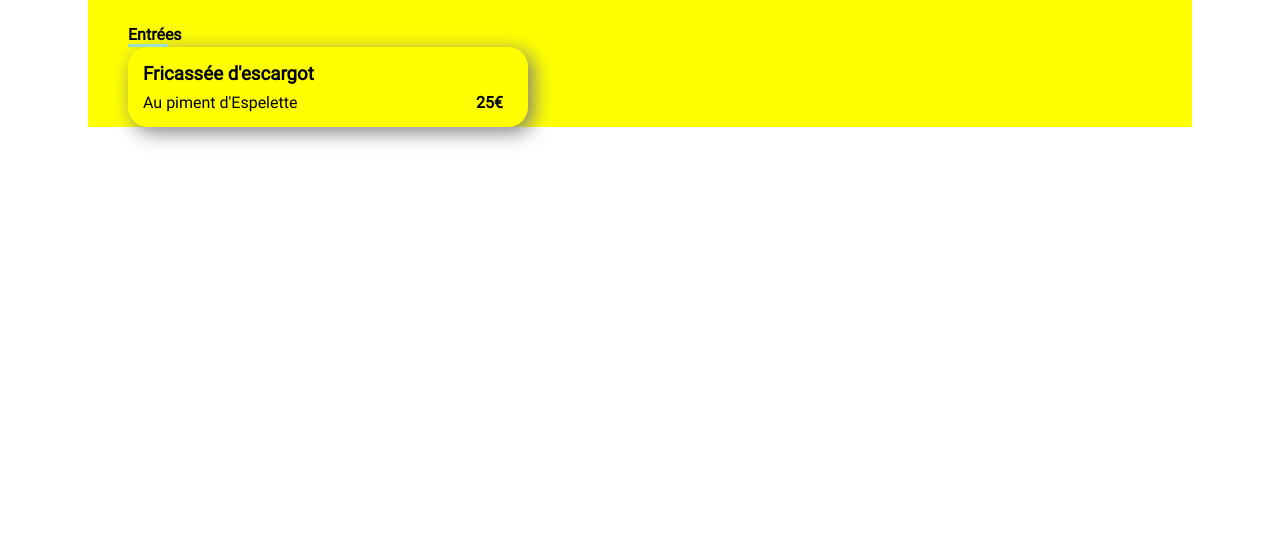
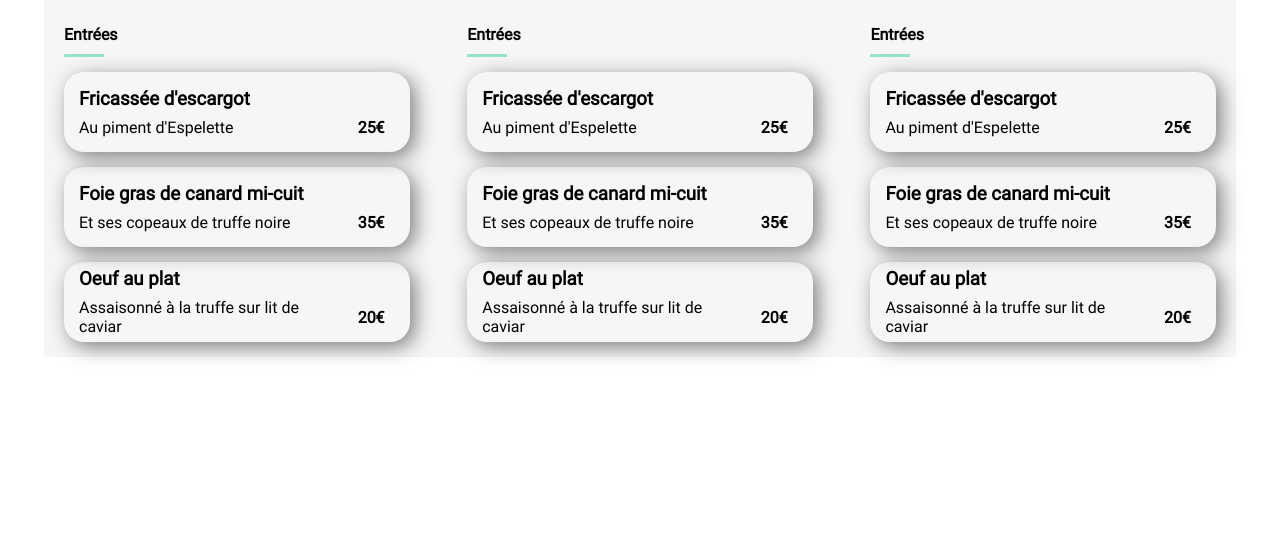
Before and after one commit to Salim-camara/CamaraMohamedSalim_3_24062021, a website: page gout.html in a window 1280 px wide. Shown: the part 711-1268 px from the top of the page. Drawn offline with Linux system fonts and the light colour scheme.

Commit message:
Avancement des cartes

```diff
--- a/gout.html
+++ b/gout.html
@@ -33,17 +33,15 @@
             </div>
 
             <div class="content__cards">
-
                 <!-- Entrées -->
                 <div class="entrees">
-
                     <div class="categorie">
                         <h4 class="categorie--h3">Entrées</h4>
                         <span class="categorie--span"></span>
                     </div>
 
                     <div class="entrees__cards">
-
+                        <!-- Escargot -->
                         <div class="cards">
                             <div class="cards__left">
                                 <h3 class="cards__left--h3">Fricassée d'escargot</h3>
@@ -53,11 +51,110 @@
                                 <p class="cards__right--p">25€</p>
                             </div>
                         </div>
+                        <!-- Foie gras -->
+                        <div class="cards">
+                            <div class="cards__left">
+                                <h3 class="cards__left--h3">Foie gras de canard mi-cuit</h3>
+                                <p class="cards__left--p">Et ses copeaux de truffe noire</p>
+                            </div>
+                            <div class="cards__right">
+                                <p class="cards__right--p">35€</p>
+                            </div>
+                        </div>
+                        <!-- Oeuf -->
+                        <div class="cards">
+                            <div class="cards__left">
+                                <h3 class="cards__left--h3">Oeuf au plat</h3>
+                                <p class="cards__left--p">Assaisonné à la truffe sur lit de caviar</p>
+                            </div>
+                            <div class="cards__right">
+                                <p class="cards__right--p">20€</p>
+                            </div>
+                        </div>
+                    </div>
+                </div>
+
+                <!-- Plats -->
+                <div class="entrees">
+                    <div class="categorie">
+                        <h4 class="categorie--h3">Entrées</h4>
+                        <span class="categorie--span"></span>
                     </div>
 
+                    <div class="entrees__cards">
+                        <!-- Escargot -->
+                        <div class="cards">
+                            <div class="cards__left">
+                                <h3 class="cards__left--h3">Fricassée d'escargot</h3>
+                                <p class="cards__left--p">Au piment d'Espelette</p>
+                            </div>
+                            <div class="cards__right">
+                                <p class="cards__right--p">25€</p>
+                            </div>
+                        </div>
+                        <!-- Foie gras -->
+                        <div class="cards">
+                            <div class="cards__left">
+                                <h3 class="cards__left--h3">Foie gras de canard mi-cuit</h3>
+                                <p class="cards__left--p">Et ses copeaux de truffe noire</p>
+                            </div>
+                            <div class="cards__right">
+                                <p class="cards__right--p">35€</p>
+                            </div>
+                        </div>
+                        <!-- Oeuf -->
+                        <div class="cards">
+                            <div class="cards__left">
+                                <h3 class="cards__left--h3">Oeuf au plat</h3>
+                                <p class="cards__left--p">Assaisonné à la truffe sur lit de caviar</p>
+                            </div>
+                            <div class="cards__right">
+                                <p class="cards__right--p">20€</p>
+                            </div>
+                        </div>
+                    </div>
                 </div>
-                <div class="plats"></div>
-                <div class="desserts"></div>
+
+                <!-- Desserts -->
+                <div class="entrees">
+                    <div class="categorie">
+                        <h4 class="categorie--h3">Entrées</h4>
+                        <span class="categorie--span"></span>
+                    </div>
+
+                    <div class="entrees__cards">
+                        <!-- Escargot -->
+                        <div class="cards">
+                            <div class="cards__left">
+                                <h3 class="cards__left--h3">Fricassée d'escargot</h3>
+                                <p class="cards__left--p">Au piment d'Espelette</p>
+                            </div>
+                            <div class="cards__right">
+                                <p class="cards__right--p">25€</p>
+                            </div>
+                        </div>
+                        <!-- Foie gras -->
+                        <div class="cards">
+                            <div class="cards__left">
+                                <h3 class="cards__left--h3">Foie gras de canard mi-cuit</h3>
+                                <p class="cards__left--p">Et ses copeaux de truffe noire</p>
+                            </div>
+                            <div class="cards__right">
+                                <p class="cards__right--p">35€</p>
+                            </div>
+                        </div>
+                        <!-- Oeuf -->
+                        <div class="cards">
+                            <div class="cards__left">
+                                <h3 class="cards__left--h3">Oeuf au plat</h3>
+                                <p class="cards__left--p">Assaisonné à la truffe sur lit de caviar</p>
+                            </div>
+                            <div class="cards__right">
+                                <p class="cards__right--p">20€</p>
+                            </div>
+                        </div>
+                    </div>
+                </div>
             </div>
         </div>
     </main>
--- a/sass_menu/components/_cards.scss
+++ b/sass_menu/components/_cards.scss
@@ -5,8 +5,9 @@
     border-radius: 20px 20px 20px 20px;
     box-shadow: 5px 5px 20px $icon_color;
     overflow: hidden;
-    width: 400px;
+    width: 100%;
     height: 80px;
+    margin-bottom: 15px;
 
     &__left {
         @include dsc();
--- a/sass_menu/layout/_main.scss
+++ b/sass_menu/layout/_main.scss
@@ -14,9 +14,23 @@ main {
 }
 
 .content {
-    background-color: yellow;
-    padding: 0px 40px 0px 40px;
-    width: 80%;
+    border-top-left-radius: 40px;
+    border-top-right-radius: 40px;
+    background-color: #f6f6f6;
+    padding: 0px 20px 0px 20px;
+    width: 90%;
+}
+
+.content__cards {
+    @include dsf(space-between);
+    flex-wrap: wrap;
+    width: 100%;
+}
+
+.entrees {
+    @include dsc();
+    align-content: space-between;
+    width: 30%;
 }
 
 .content__title {
@@ -26,9 +40,10 @@ main {
 
 .categorie {
     @include dsc();
+    margin-bottom: 15px;
 
     &--h3 {
-        margin: 0px;
+        margin: 0px 0px 10px 0px;
     }
     &--span {
         height: 3px;
```
Also changed, not shown: css/menu_desktop.css, 1 other file.
